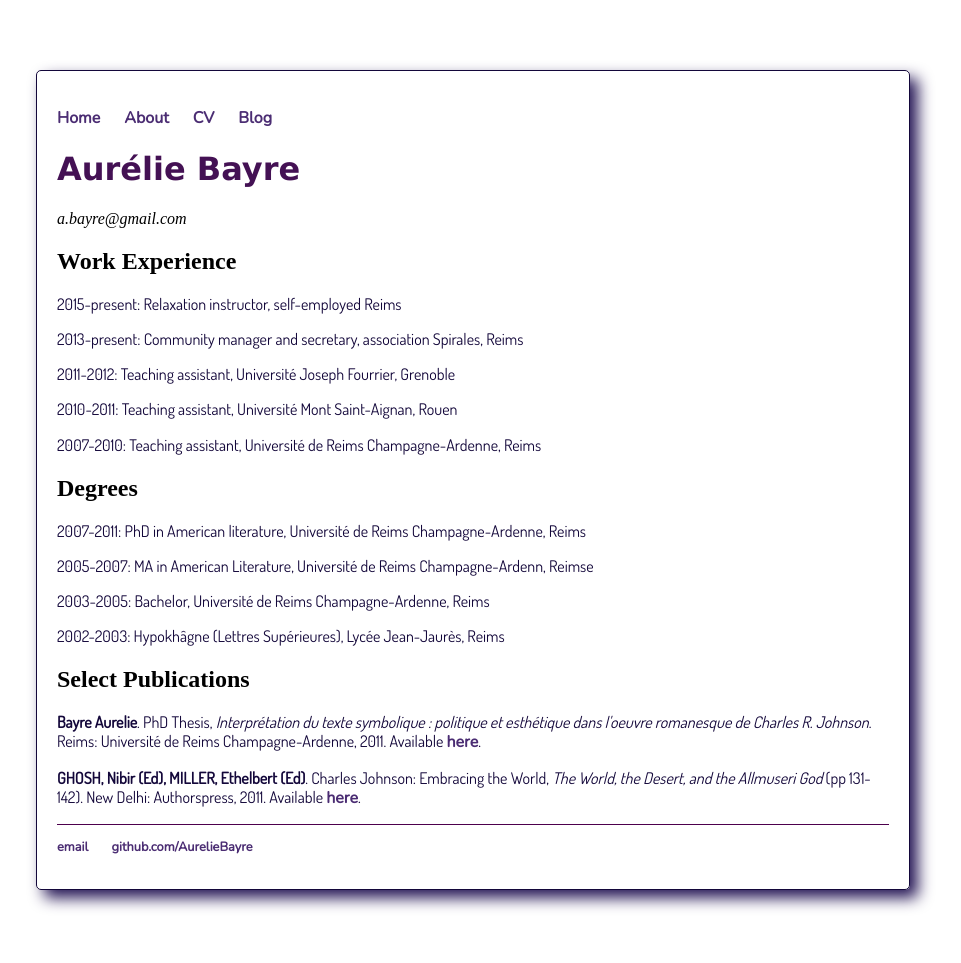
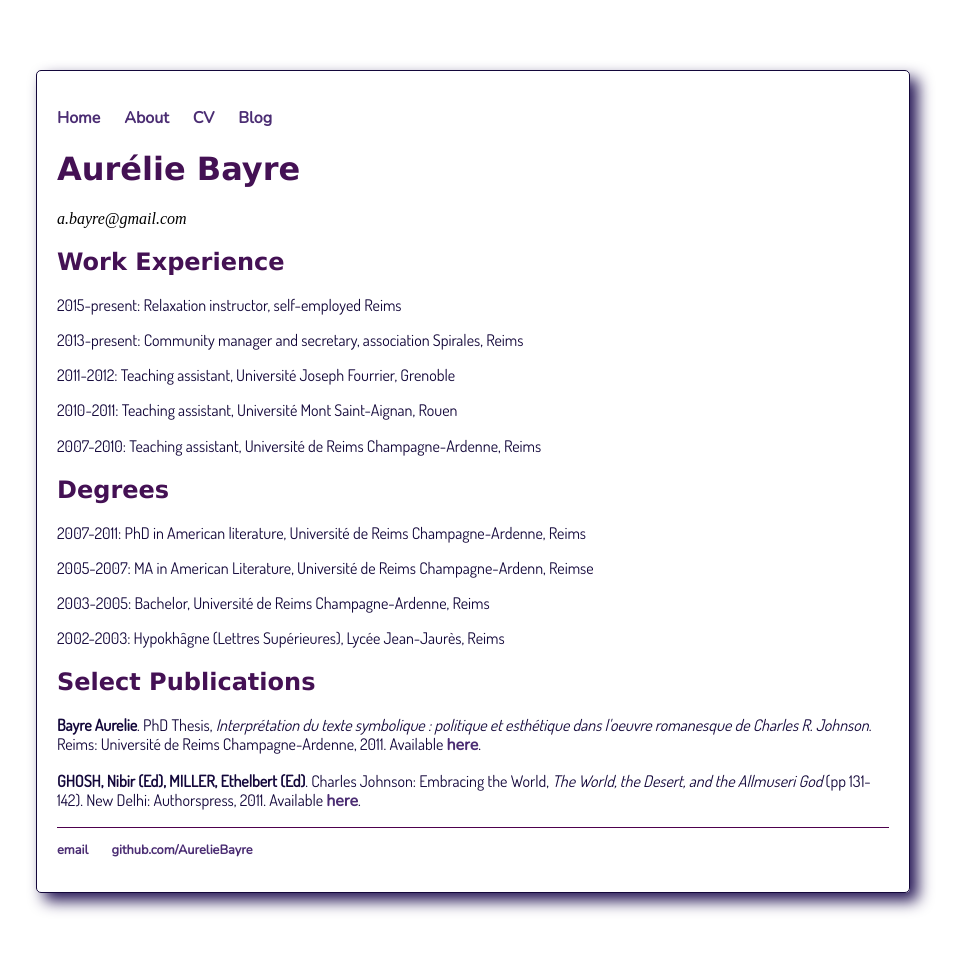
Before and after one commit to AurelieBayre/aurelieBayre.github.io, a Jekyll site: the page built from cv/index.html, in a window 1280 px wide. Shown: the whole page, without its empty margins (167-1128 px from the left). Built offline with Jekyll 4.4.1, drawn with Linux system fonts in a browser that asks for light colours.

Commit message:
Update main.css

```diff
--- a/css/main.css
+++ b/css/main.css
@@ -22,18 +22,25 @@ a {
     font-family: 'Nunito', sans-serif;
     font-weight: bold;
     text-decoration: none;
+}
 
-}
 a:hover {
     color: #5F2871;
     letter-spacing: 0.08em;
     text-decoration: underline;
 }
-h1 {
+h1, h2 {
     color: #441154;
     font-family:'Lucida Sans Unicode', 'Lucida Grande', 'Sans-Serif';
+}
+h1 {
     font-size: 2em;
 }
+
+h2 {
+    font-size: 1.3;
+}
+
 p {
     color: #13073A;
     font-family: 'Dosis', sans-serif;
```
